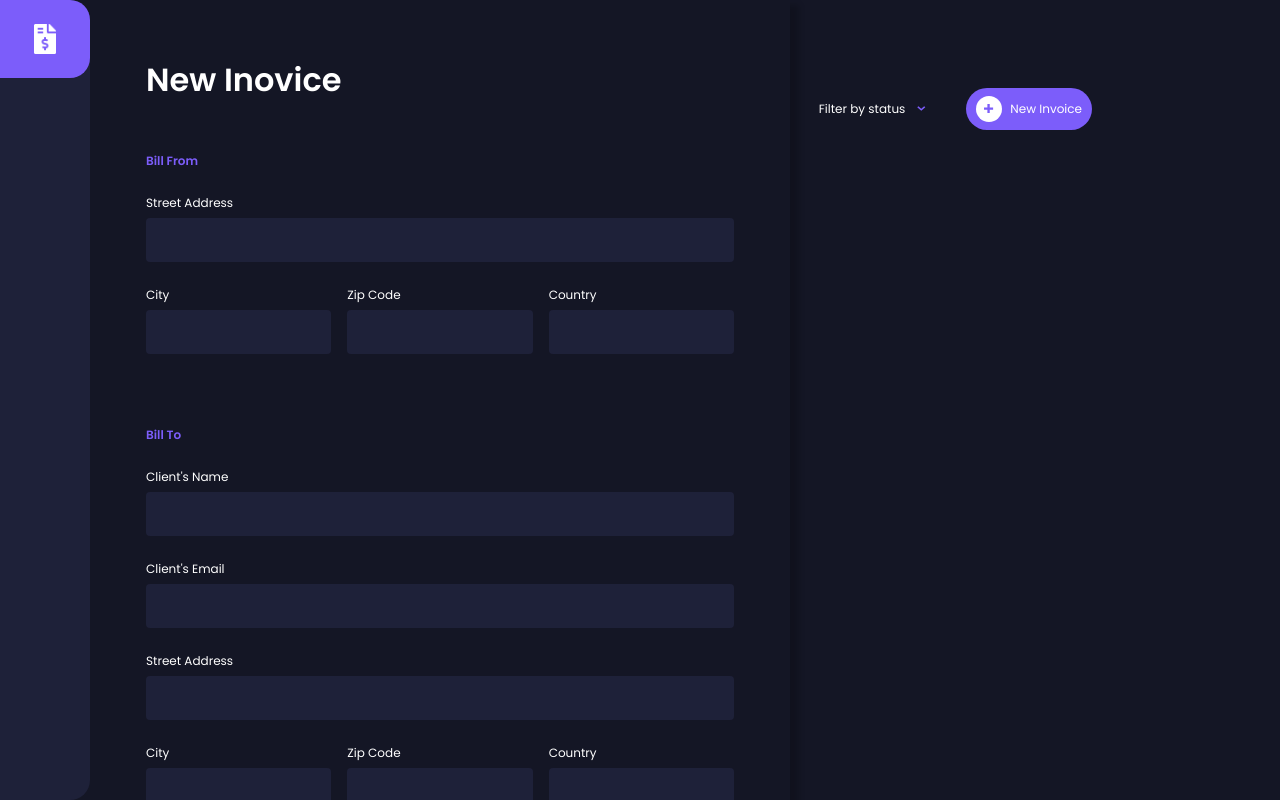
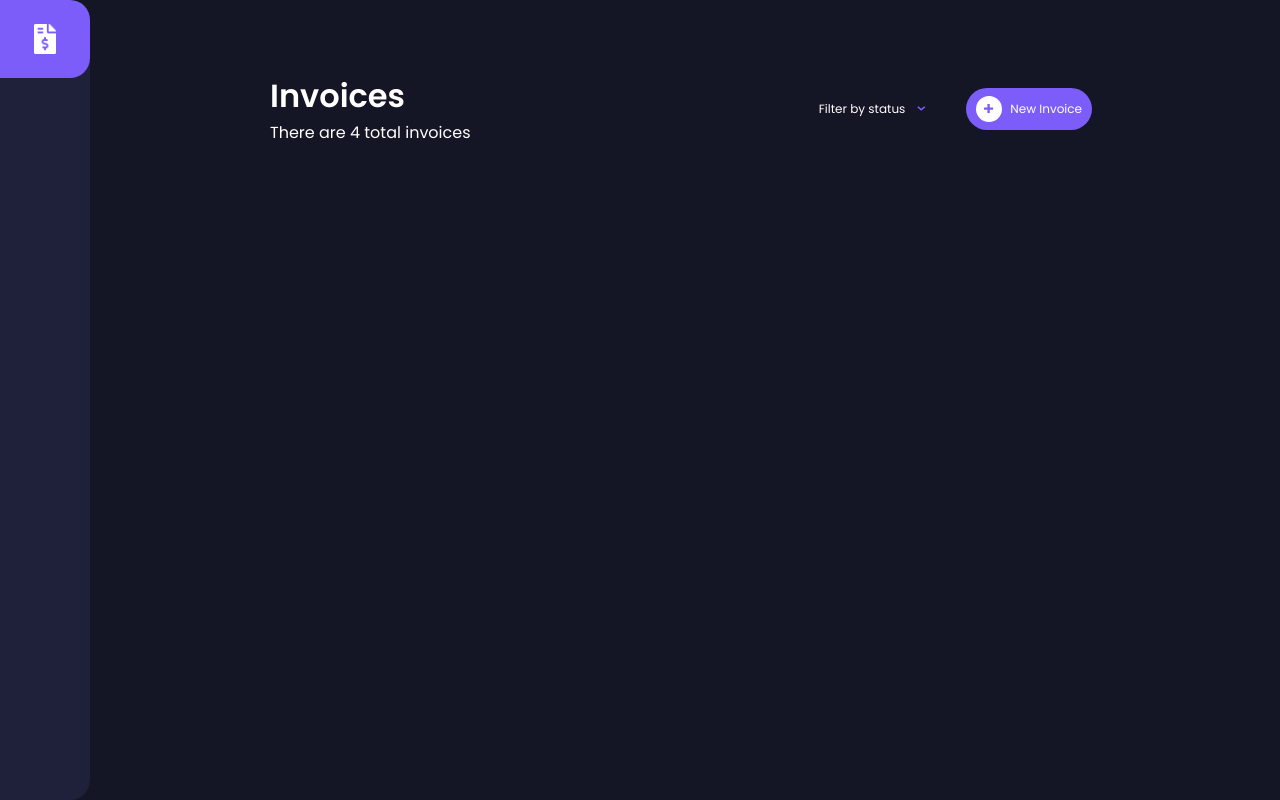
Before and after one commit to franqg99/vuex-course, a Vue app: page / in a window 1280 px wide. Built offline with nearby package versions, Linux system fonts and the light colour scheme.

Commit message:
This commit will implement open and close modal with store

```diff
--- a/src/App.vue
+++ b/src/App.vue
@@ -3,7 +3,7 @@
     <div v-if="!mobile" class="app flex flex-column">
       <Navigation />
       <div class="app-content flex flex-column">
-        <InvoiceModal />
+        <InvoiceModal v-if="invoiceModal" />
         <router-view />
       </div>
     </div>
@@ -15,6 +15,7 @@
 </template>
 
 <script>
+import {mapState} from "vuex"
 import Navigation from "./components/Navigation.vue"
 import InvoiceModal from "./components/InvoiceModal.vue"
 export default {
@@ -40,6 +41,9 @@ export default {
       }
       this.mobile = false
     }
+  },
+  computed: {
+    ...mapState(['invoiceModal'])
   }
 }
 </script>
--- a/src/components/InvoiceModal.vue
+++ b/src/components/InvoiceModal.vue
@@ -71,7 +71,7 @@
         </div>
         <div class="input flex flex-column">
           <label for="paymentTerms">Payment Terms</label>
-          <select disabled type="text" id="paymentTerms" v-model="paymentTerms">
+          <select type="text" id="paymentTerms" v-model="paymentTerms">
             <option value="30">Net 30 Days</option>
             <option value="60">Net 60 Days</option>
           </select>
@@ -120,6 +120,7 @@
 </template>
 
 <script>
+import { mapMutations } from "vuex"
 export default {
   name: "TheInvoiceModal",
   data() {
@@ -144,6 +145,12 @@ export default {
       invoiceDraft: null,
       invoiceItemList: [],
       invoiceTotal: 0
+    }
+  },
+  methods: {
+    ...mapMutations(['TOGGLE_INVOICE']),
+    closeInvoice() {
+      this.TOGGLE_INVOICE()
     }
   }
 }
--- a/src/store/index.js
+++ b/src/store/index.js
@@ -2,8 +2,12 @@ import { createStore } from 'vuex'
 
 export default createStore({
   state: {
+    invoiceModal: null
   },
   mutations: {
+    TOGGLE_INVOICE(state) {
+      state.invoiceModal = !state.invoiceModal
+    }
   },
   actions: {
   },
--- a/src/views/Home.vue
+++ b/src/views/Home.vue
@@ -30,6 +30,7 @@
 </template>
 
 <script>
+import { mapMutations } from "vuex"
 export default {
   name: "TheHome",
   data() {
@@ -39,8 +40,9 @@ export default {
   },
   components: {},
   methods: {
+    ...mapMutations(['TOGGLE_INVOICE']),
     newInvoice() {
-
+      this.TOGGLE_INVOICE()
     },
     toggleFilterMenu() {
       this.filterMenu = !this.filterMenu
```
